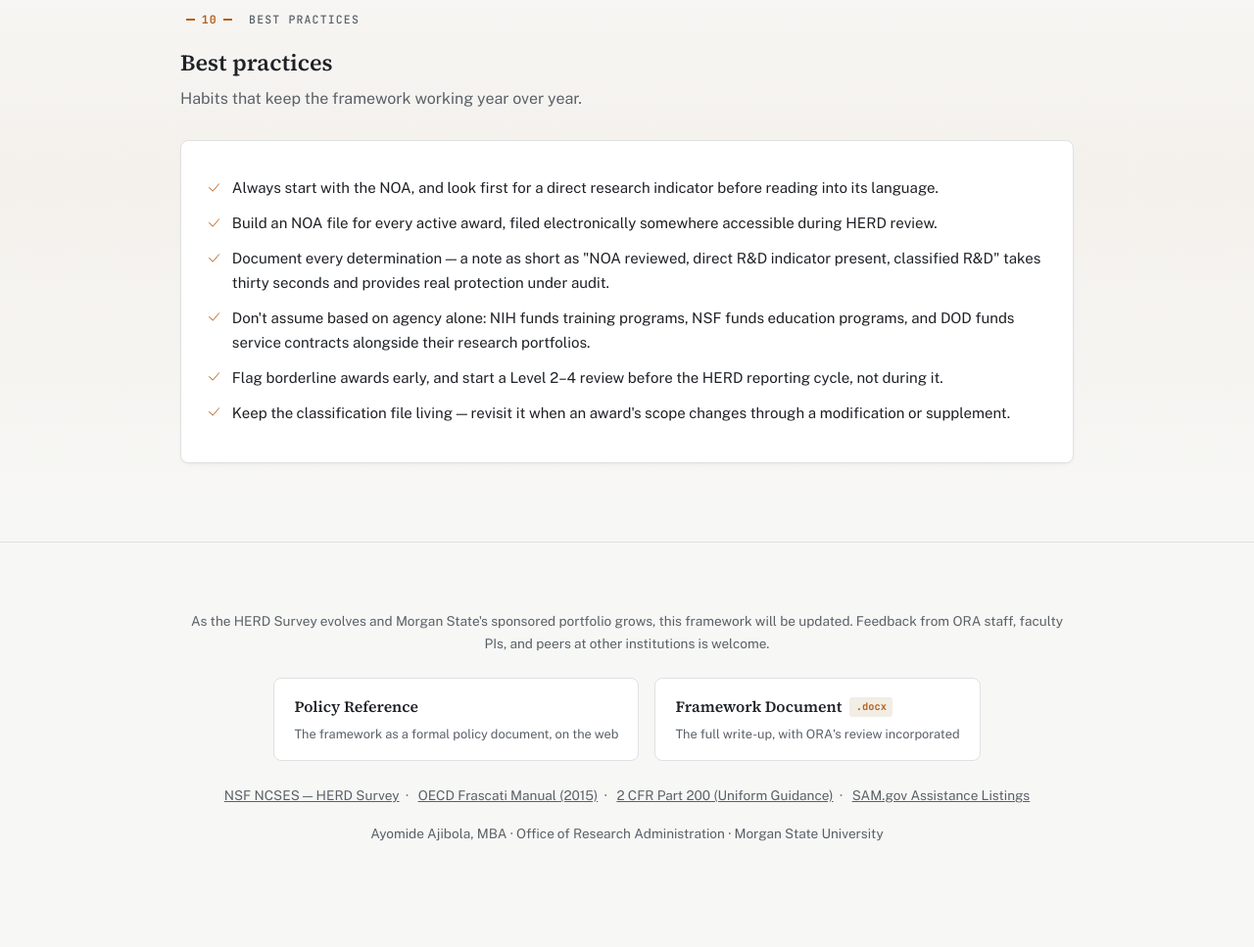
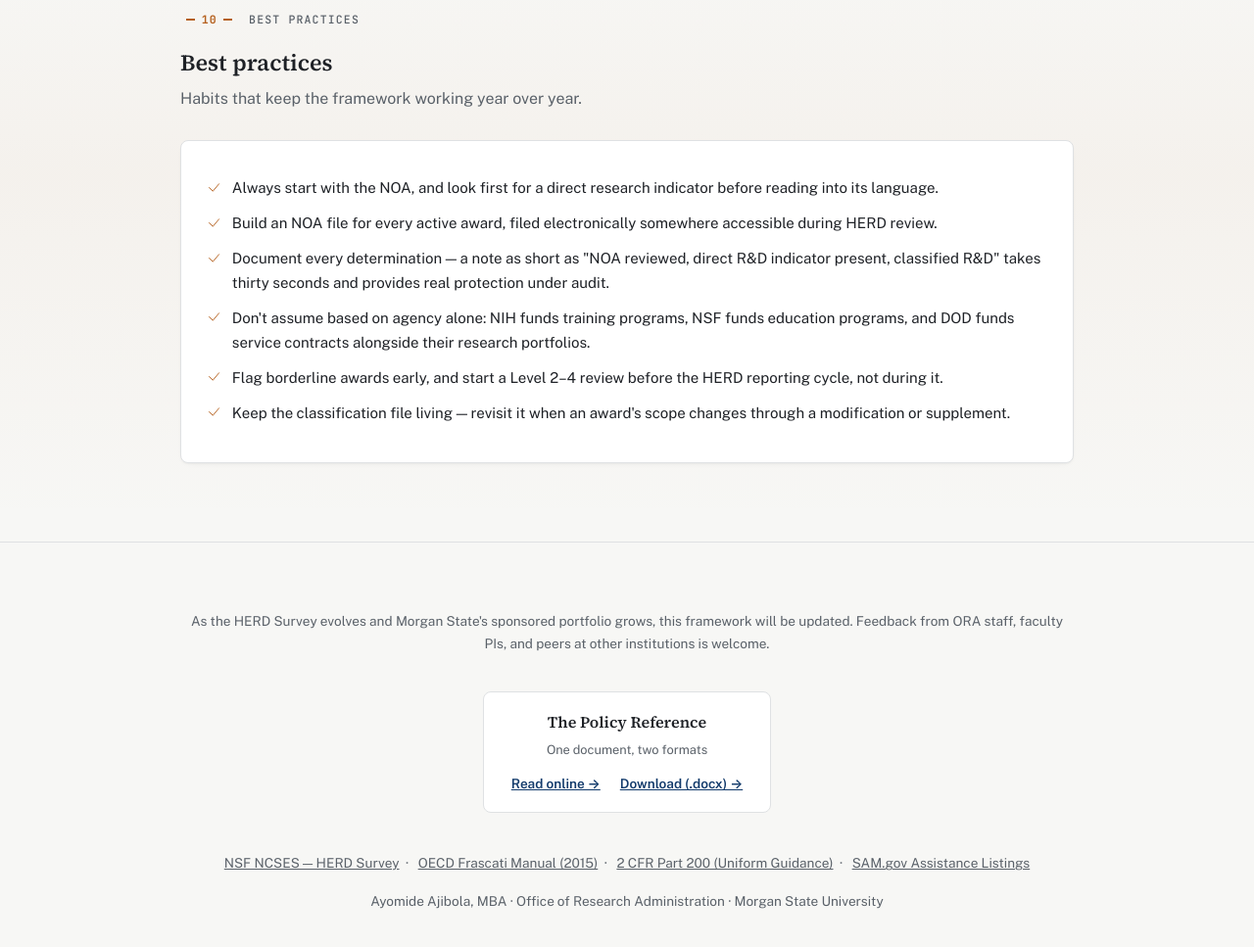
Before and after one commit to Ayomide1400/msu-herd-survey, a plain HTML site: page index.html in a window 1280 px wide. Shown: the part 9167-10134 px from the top of the page at 98% size. Before the commit the page ends 10099 px from the top, so only its background shows below. Drawn offline with nearby package versions, Linux system fonts and the light colour scheme.

Commit message:
Fix double-numbered TOC; present policy reference as one document in two formats, not two separate resources

```diff
--- a/index.html
+++ b/index.html
@@ -279,15 +279,16 @@
   footer a{ color:var(--muted); }
   footer .links{ margin:1rem 0; }
   footer .links a{ margin:0 .4rem; }
-  .footer-docs{ display:flex; gap:1rem; justify-content:center; flex-wrap:wrap; margin:1.5rem 0; text-align:left; }
   .footer-doc{
-    display:flex; flex-direction:column; gap:.25rem; background:var(--card); border:1px solid var(--line);
-    border-radius:var(--radius); padding:1rem 1.25rem; min-width:220px; text-decoration:none; transition:border-color .15s;
+    display:inline-flex; flex-direction:column; align-items:center; gap:.3rem; background:var(--card);
+    border:1px solid var(--line); border-radius:var(--radius); padding:1.1rem 1.75rem; margin:1.5rem 0;
   }
-  .footer-doc:hover{ border-color:var(--orange); }
-  .footer-doc__label{ font-family:var(--font-head); font-weight:600; color:var(--ink); font-size:.98rem; display:flex; align-items:center; gap:.5rem; }
-  .footer-doc__label .tag{ font-family:var(--font-mono); font-size:.65rem; font-weight:700; color:var(--orange); background:var(--orange-soft); padding:.1rem .4rem; border-radius:3px; }
+  .footer-doc__label{ font-family:var(--font-head); font-weight:600; color:var(--ink); font-size:1rem; }
   .footer-doc__desc{ font-size:.8rem; color:var(--muted); }
+  .footer-doc__links{ display:flex; gap:1.25rem; margin-top:.5rem; }
+  .footer-doc__links a{ font-weight:600; color:var(--navy-2); }
+  :root[data-theme="dark"] .footer-doc__links a{ color:var(--orange-2); }
+  @media (prefers-color-scheme: dark){ .footer-doc__links a{ color:var(--orange-2); } }
   code{ background:var(--line); padding:.1rem .35rem; border-radius:4px; font-size:.85em; }
 </style>
 </head>
@@ -832,15 +833,13 @@
     <p>As the HERD Survey evolves and Morgan State's sponsored portfolio
     grows, this framework will be updated. Feedback from ORA staff, faculty PIs, and peers at other
     institutions is welcome.</p>
-    <div class="footer-docs">
-      <a href="pi-handbook.html" class="footer-doc">
-        <span class="footer-doc__label">Policy Reference</span>
-        <span class="footer-doc__desc">The framework as a formal policy document, on the web</span>
-      </a>
-      <a href="assets/RD-Classification-Framework.docx" download class="footer-doc">
-        <span class="footer-doc__label">Framework Document <span class="tag">.docx</span></span>
-        <span class="footer-doc__desc">The full write-up, with ORA's review incorporated</span>
-      </a>
+    <div class="footer-doc">
+      <span class="footer-doc__label">The Policy Reference</span>
+      <span class="footer-doc__desc">One document, two formats</span>
+      <div class="footer-doc__links">
+        <a href="pi-handbook.html">Read online →</a>
+        <a href="assets/RD-Classification-Framework.docx" download>Download (.docx) →</a>
+      </div>
     </div>
     <div class="links">
       <a href="https://ncses.nsf.gov" target="_blank" rel="noopener">NSF NCSES — HERD Survey</a>·
```
Also changed, not shown: pi-handbook.html (+1 -1 lines).
